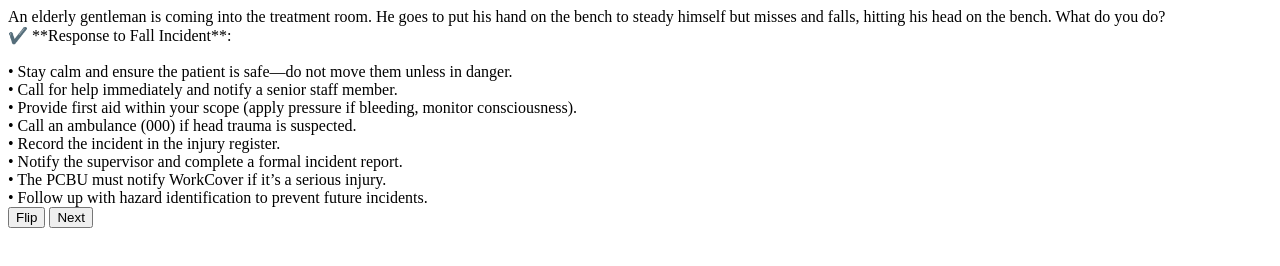
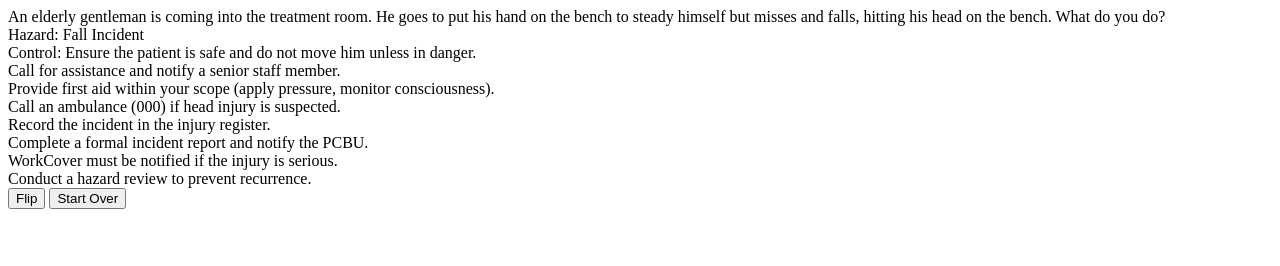
Before and after one commit to DapaLMS1/Case-Study---Incident, a plain HTML site: page index.html in a window 1280 px wide. Drawn offline with Linux system fonts and the light colour scheme.

Commit message:
Update index.html

```diff
--- a/index.html
+++ b/index.html
@@ -4,19 +4,19 @@
       An elderly gentleman is coming into the treatment room. He goes to put his hand on the bench to steady himself but misses and falls, hitting his head on the bench. What do you do?
     </div>
     <div class="flip-card-back">
-      ✔️ **Response to Fall Incident**:<br><br>
-      • Stay calm and ensure the patient is safe—do not move them unless in danger.<br>
-      • Call for help immediately and notify a senior staff member.<br>
-      • Provide first aid within your scope (apply pressure if bleeding, monitor consciousness).<br>
-      • Call an ambulance (000) if head trauma is suspected.<br>
-      • Record the incident in the injury register.<br>
-      • Notify the supervisor and complete a formal incident report.<br>
-      • The PCBU must notify WorkCover if it’s a serious injury.<br>
-      • Follow up with hazard identification to prevent future incidents.
+      Hazard: Fall Incident<br>
+      Control: Ensure the patient is safe and do not move him unless in danger.<br>
+      Call for assistance and notify a senior staff member.<br>
+      Provide first aid within your scope (apply pressure, monitor consciousness).<br>
+      Call an ambulance (000) if head injury is suspected.<br>
+      Record the incident in the injury register.<br>
+      Complete a formal incident report and notify the PCBU.<br>
+      WorkCover must be notified if the injury is serious.<br>
+      Conduct a hazard review to prevent recurrence.
     </div>
   </div>
   <div class="card-controls">
     <button class="flip-button" onclick="flip('card6')">Flip</button>
-    <button class="next-button" onclick="nextCard()">Next</button>
+    <button class="next-button" onclick="nextCard()">Start Over</button>
   </div>
 </div>
```
